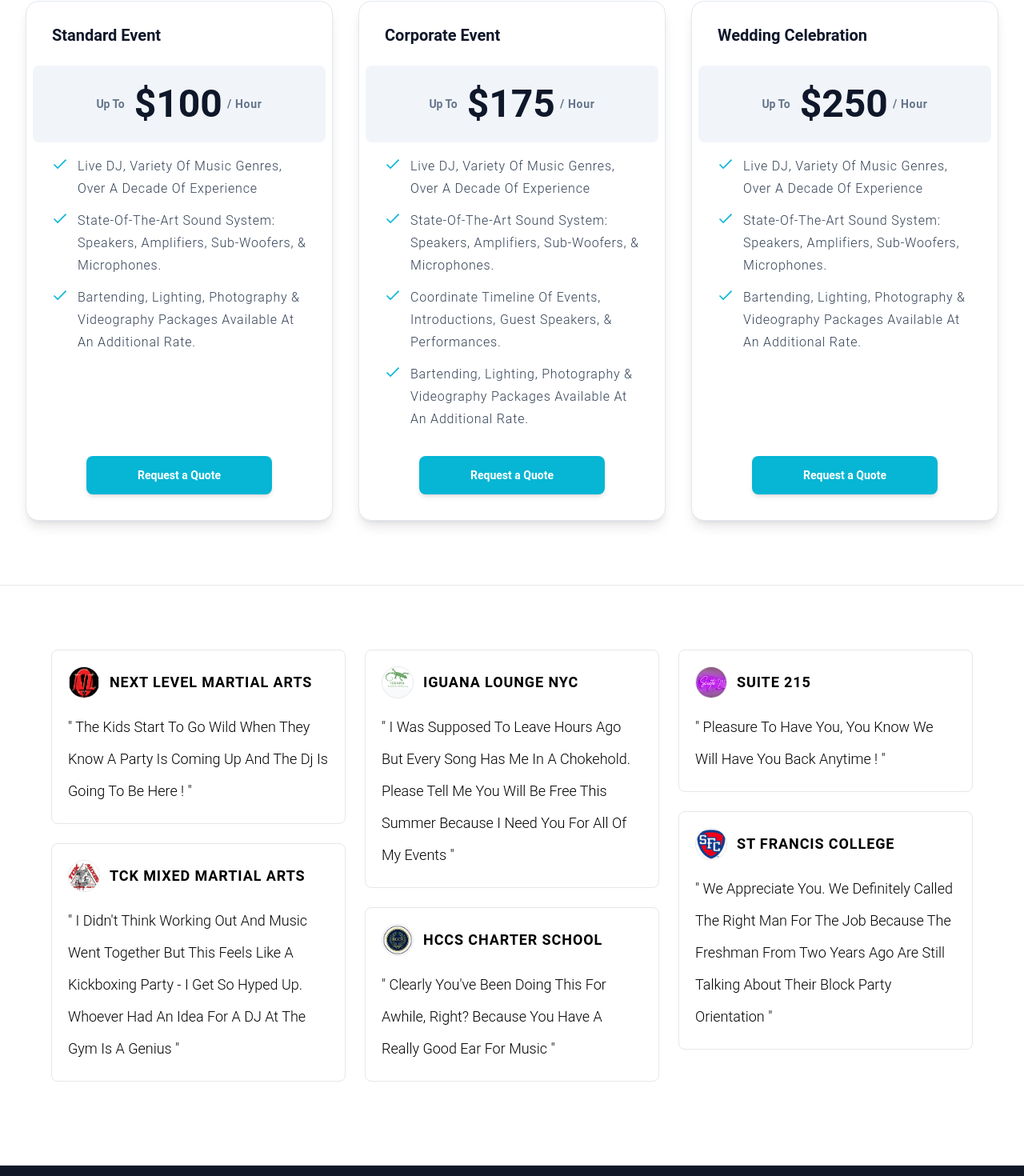
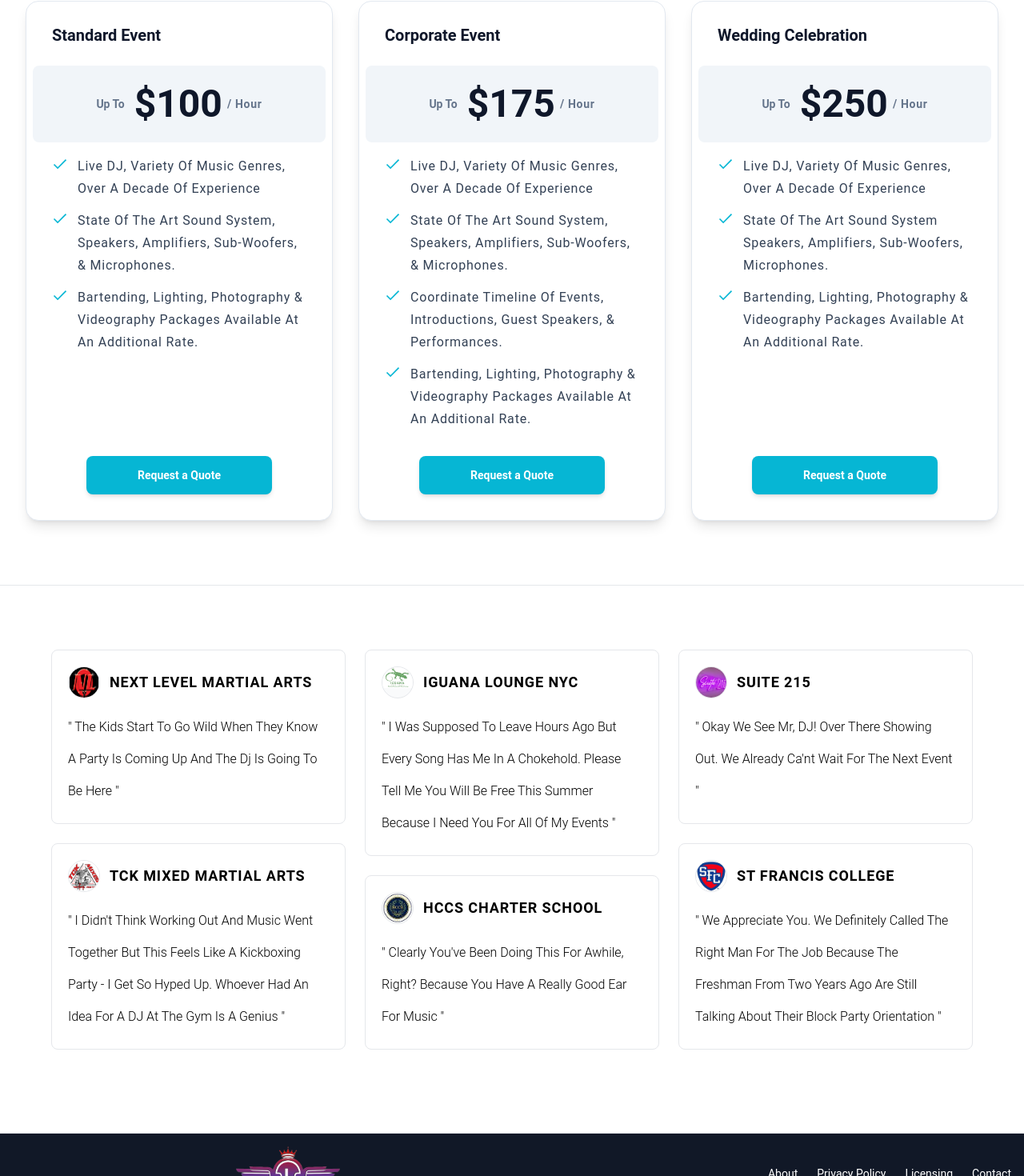
Before and after one commit to lamboprogramming/vercel-launch, a Next.js app in the folder djluchainz/: page /test in a window 1280 px wide. Shown: the part 330-1800 px from the top of the page at 80% size. Built offline with nearby package versions, Linux system fonts and the light colour scheme.

Commit message:
testimonials styling changes

```diff
--- a/djluchainz/components/PricingPlan.jsx
+++ b/djluchainz/components/PricingPlan.jsx
@@ -39,7 +39,7 @@ function PricingPlans() {
               fill="currentColor"
               d="M40.6 12.1L17 35.7 7.4 26.1 4.6 29 17 41.3 43.4 14.9z"/></svg>
 
-            <span className="ml-3  tracking-wider font-sans capitalize font-[300] text-[16px] "> {feature}</span>
+            <span className="ml-3  tracking-wider font-sans capitalize font-[400] text-[16px] "> {feature}</span>
            </li>
           ))}
         </ul>
--- a/djluchainz/components/Testimonials.jsx
+++ b/djluchainz/components/Testimonials.jsx
@@ -29,7 +29,7 @@ const Testimonials = () => {
                               </div>
                           </div>
                           <div className="w-full">
-                              <p className="text-lg leading-10"> &quot; The kids start to go wild when they know a party is coming up and the dj is going to be here ! &quot; </p>
+                              <p className="text-[16px] leading-10"> &quot; The kids start to go wild when they know a party is coming up and the dj is going to be here &quot; </p>
                           </div>
                       </div>
                     {/* Card */}
@@ -43,7 +43,7 @@ const Testimonials = () => {
                               </div>
                           </div>
                           <div className="w-full">
-                              <p className="text-lg leading-10">&quot; I didn&apos;t think working out and music went together but this feels like a kickboxing party - I get so hyped up. Whoever had an idea for a DJ at the gym is a genius &quot; </p>
+                              <p className="text-[16px]  leading-10">&quot; I didn&apos;t think working out and music went together but this feels like a kickboxing party - I get so hyped up. Whoever had an idea for a DJ at the gym is a genius &quot; </p>
                           </div>
                       </div>
                   </div>
@@ -59,7 +59,7 @@ const Testimonials = () => {
                               </div>
                           </div>
                           <div className="w-full">
-                              <p className="text-lg leading-10">&quot; I was supposed to leave hours ago but every song has me in a chokehold. Please tell me you will be free this summer because I need you for all of my events &quot;</p>
+                              <p className="text-[16px]  leading-10">&quot; I was supposed to leave hours ago but every song has me in a chokehold. Please tell me you will be free this summer because I need you for all of my events &quot;</p>
                           </div>
                       </div>
                       {/* Card */}
@@ -73,7 +73,7 @@ const Testimonials = () => {
                               </div>
                           </div>
                           <div className="w-full">
-                              <p className="text-lg leading-10 text-black xl ">  &quot; Clearly you&apos;ve been doing this for awhile, right? Because you have a really good ear for music &quot; </p>
+                              <p className="text-[16px]  leading-10 text-black xl ">  &quot; Clearly you&apos;ve been doing this for awhile, right? Because you have a really good ear for music &quot; </p>
                           </div>
                       </div>
                   </div>
@@ -90,7 +90,7 @@ const Testimonials = () => {
                               </div>
                           </div>
                           <div className="w-full">
-                              <p className="text-lg leading-10">&quot; Pleasure to have you, you know we will have you back anytime ! &quot; </p>
+                              <p className="text-[16px]  leading-10">&quot; Okay we see  mr, DJ! Over there showing out.   we already ca&apos;nt wait for the next event &quot; </p>
                           </div>
                       </div>
                     {/* Card */}
@@ -104,7 +104,7 @@ const Testimonials = () => {
                               </div>
                           </div>
                           <div className="w-full">
-                              <p className="text-lg leading-10">&quot; We appreciate you. We definitely called the right man for the job because the freshman from two years ago are still talking about their block party orientation &quot; </p>
+                              <p className="text-[16px]  leading-10">&quot; We appreciate you. We definitely called the right man for the job because the freshman from two years ago are still talking about their block party orientation &quot; </p>
                           </div>
                       </div>
                   </div>
--- a/djluchainz/data.js
+++ b/djluchainz/data.js
@@ -7,7 +7,7 @@ export const pricingplans = [
     description: 'Residential, Club, Lounge, Restaurant, Karaoke, Birthday',
     features: [
       'Live DJ, variety of music genres, Over a decade of experience',
-      'State-of-the-art sound system: speakers, amplifiers, sub-woofers, & microphones.','Bartending, lighting, photography & videography packages available at an additional rate.'
+      'State of the art sound system, speakers, amplifiers, sub-woofers, & microphones.','Bartending, lighting, photography & videography packages available at an additional rate.'
     ],
     cta: 'Request a Quote'
   },
@@ -19,7 +19,7 @@ export const pricingplans = [
     description: 'Business, School, Corporation, Franchise, Retail Store',
     features: [
       'Live DJ, variety of music genres, Over a decade of experience'
-      ,'State-of-the-art sound system: speakers, amplifiers, sub-woofers, & microphones.', 'coordinate timeline of events, introductions, guest speakers, & performances.','Bartending, lighting, photography & videography packages available at an additional rate.'
+      ,'State of the art sound system, speakers, amplifiers, sub-woofers, & microphones.', 'coordinate timeline of events, introductions, guest speakers, & performances.','Bartending, lighting, photography & videography packages available at an additional rate.'
     ],
     cta: 'Request a Quote'
   },
@@ -31,7 +31,7 @@ export const pricingplans = [
     description: 'Proposal, Ceremony, Reception, After Party',
     features: [
       'Live DJ, variety of music genres, Over a decade of experience',
-      'State-of-the-art sound system: speakers, amplifiers, sub-woofers, microphones.','Bartending, lighting, photography & videography packages available at an additional rate.'
+      'State of the art sound system speakers, amplifiers, sub-woofers, microphones.','Bartending, lighting, photography & videography packages available at an additional rate.'
     ],
     cta: 'Request a Quote'
   }
```
